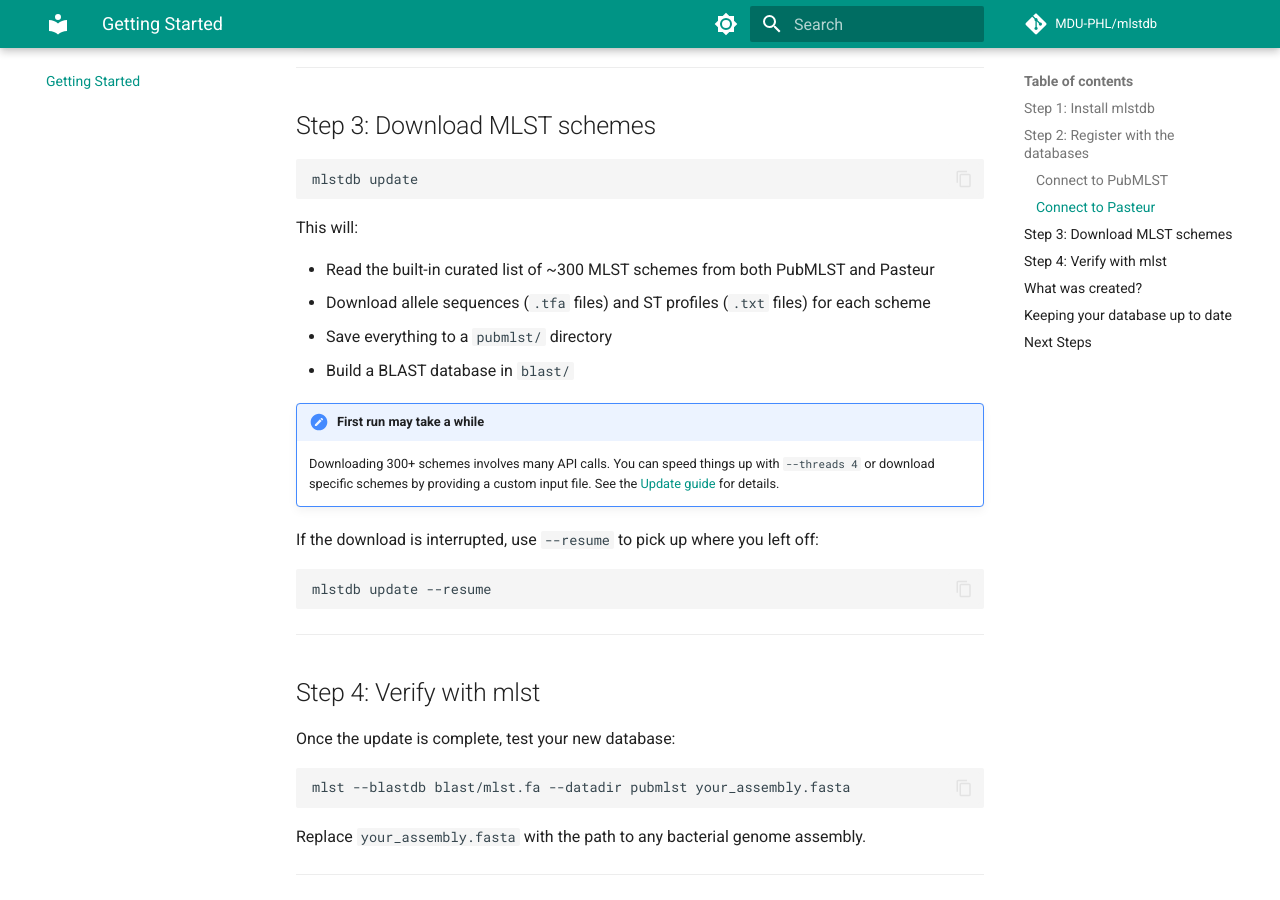
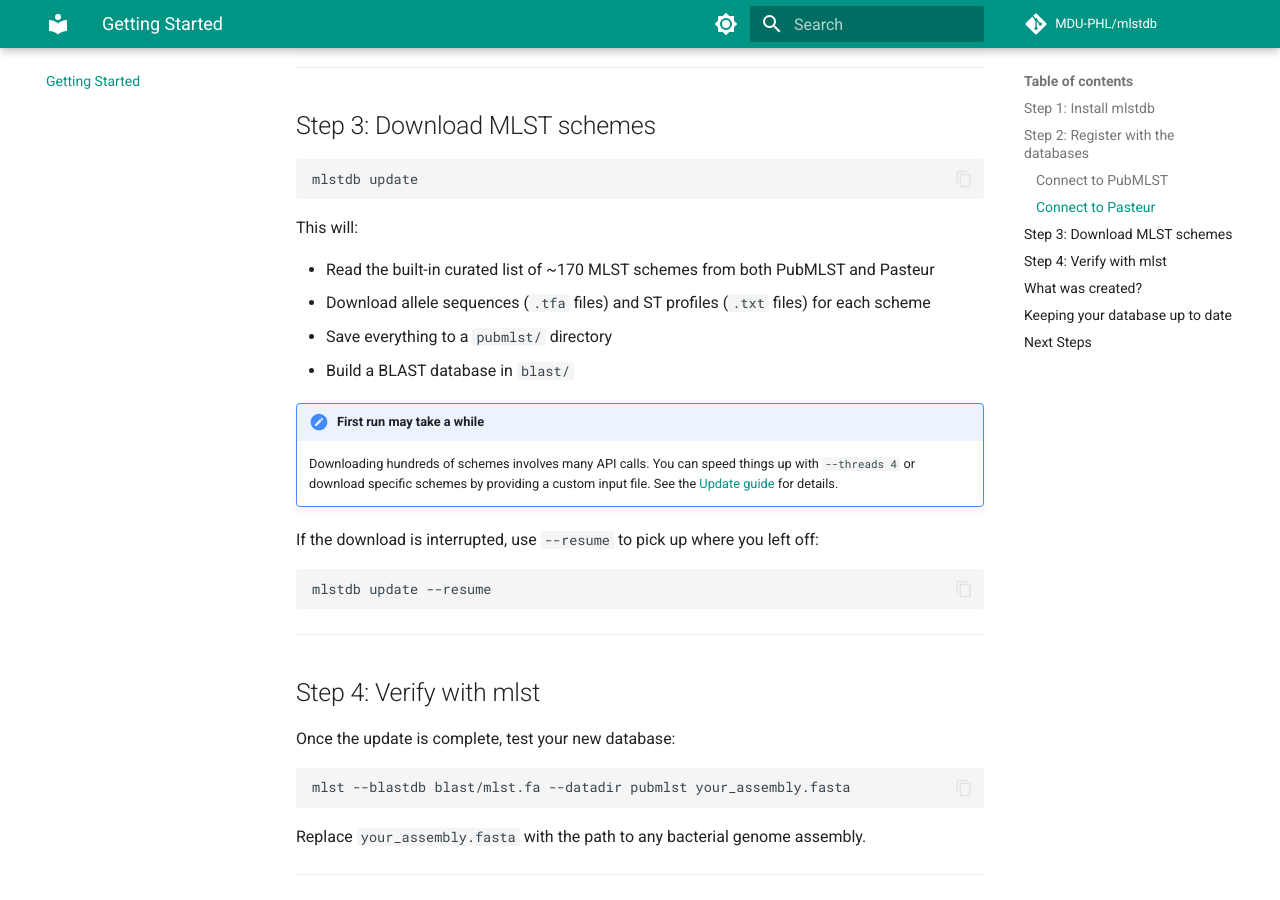
Before and after one commit to MDU-PHL/mlstdb, an MkDocs documentation site: the page built from docs/getting-started.md, in a window 1280 px wide and 900 px high, scrolled down 1371 px. Built offline with MkDocs 1.6.1 and Material for MkDocs 9.7.7, drawn with Linux system fonts in a browser that asks for light colours; comment, search, counter and statistics services are not loaded.

Commit message:
chore(docs): update documentation

```diff
--- a/docs/getting-started.md
+++ b/docs/getting-started.md
@@ -59,13 +59,13 @@ mlstdb update
 
 This will:
 
-- Read the built-in curated list of ~300 MLST schemes from both PubMLST and Pasteur
+- Read the built-in curated list of ~170 MLST schemes from both PubMLST and Pasteur
 - Download allele sequences (`.tfa` files) and ST profiles (`.txt` files) for each scheme
 - Save everything to a `pubmlst/` directory
 - Build a BLAST database in `blast/`
 
 !!! note "First run may take a while"
-    Downloading 300+ schemes involves many API calls. You can speed things up with `--threads 4` or download specific schemes by providing a custom input file. See the [Update guide](usage/update.md) for details.
+    Downloading hundreds of schemes involves many API calls. You can speed things up with `--threads 4` or download specific schemes by providing a custom input file. See the [Update guide](usage/update.md) for details.
 
 If the download is interrupted, use `--resume` to pick up where you left off:
 
```
Also changed, not shown: docs/usage/fetch.md (+1 -1 lines), docs/usage/overview.md (+1 -1 lines), docs/usage/update.md (+1 -1 lines).
